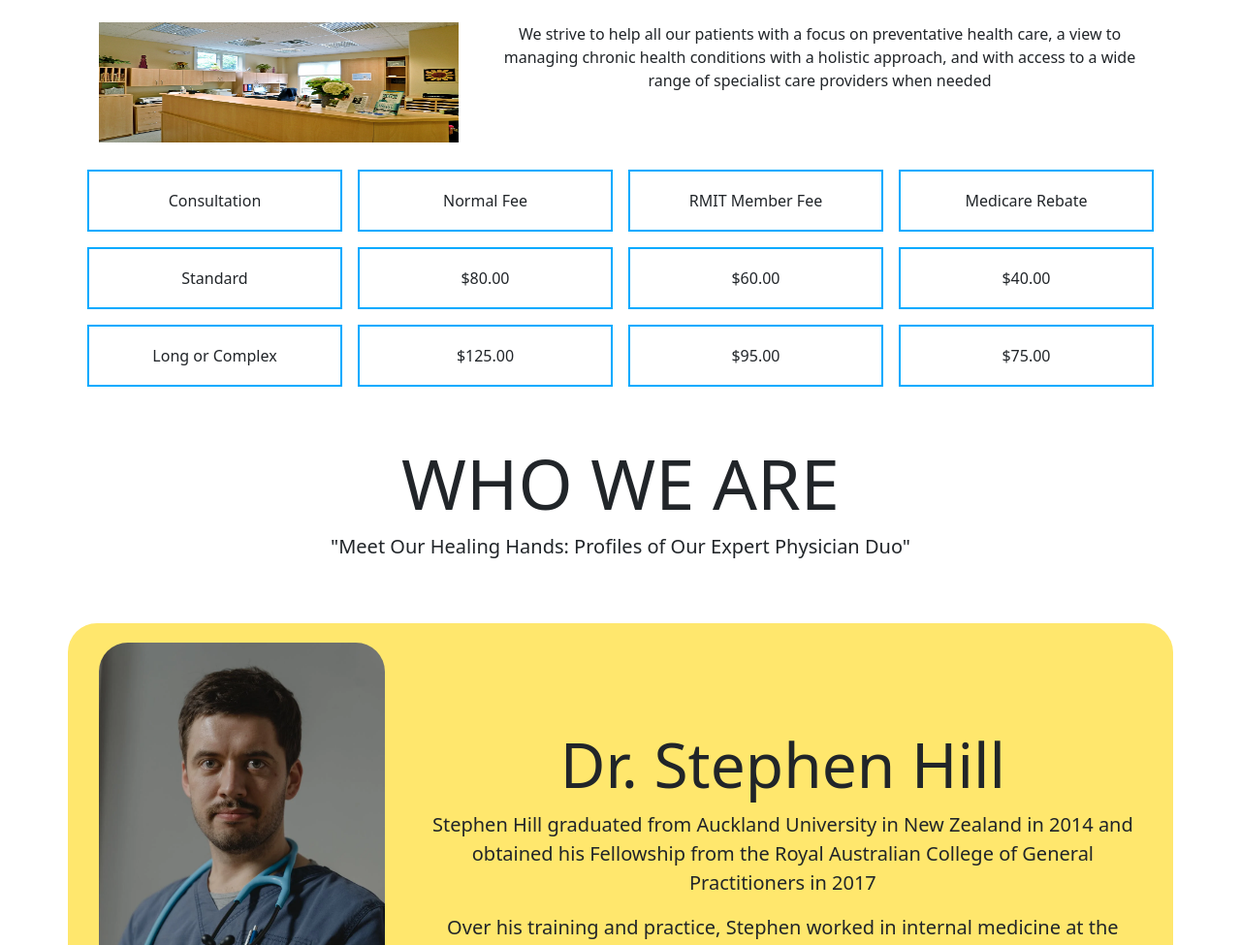
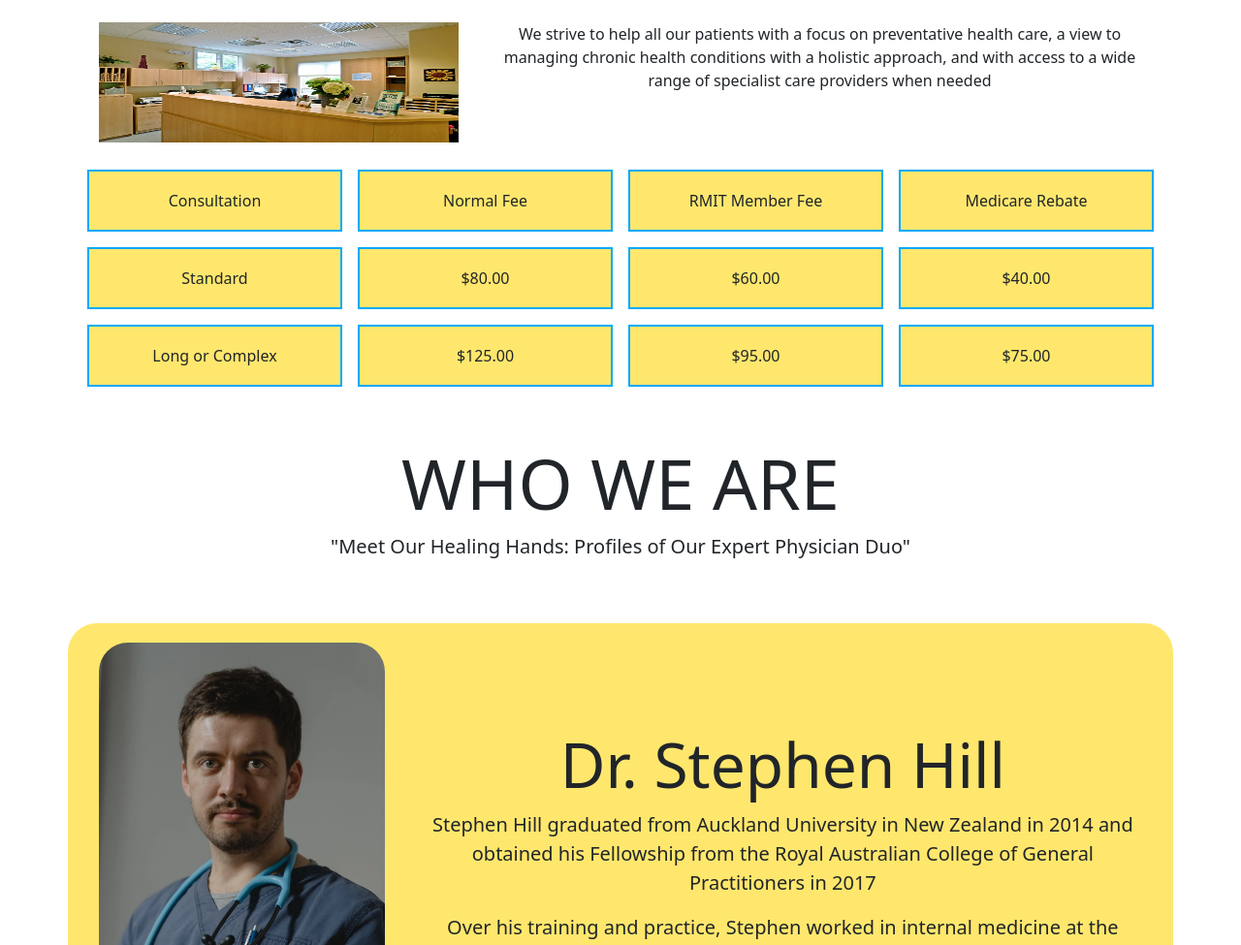
Before and after one commit to Anmol-Sharma21/Russel-StreetMedical, a plain HTML site: page index.html in a window 1280 px wide. Shown: the part 1184-2159 px from the top of the page at 97% size. Drawn offline with nearby package versions, Linux system fonts and the light colour scheme.

Commit message:
Update index.css

```diff
--- a/index.css
+++ b/index.css
@@ -154,6 +154,7 @@ body{
     display: flex;
     justify-content: center ;
     align-items: center;
+    background-color:#ffe76d;
 }
 .profile{
     display: flex;
```
